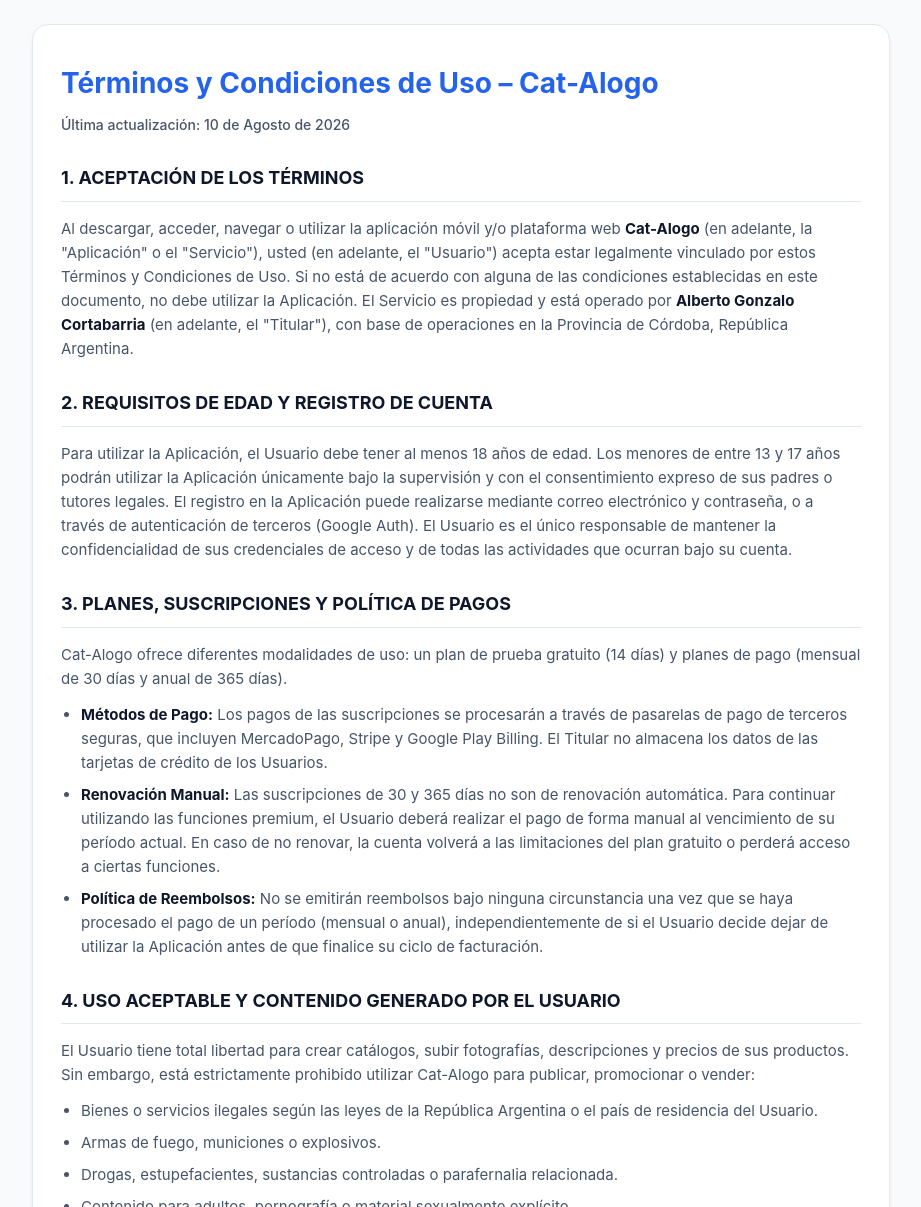
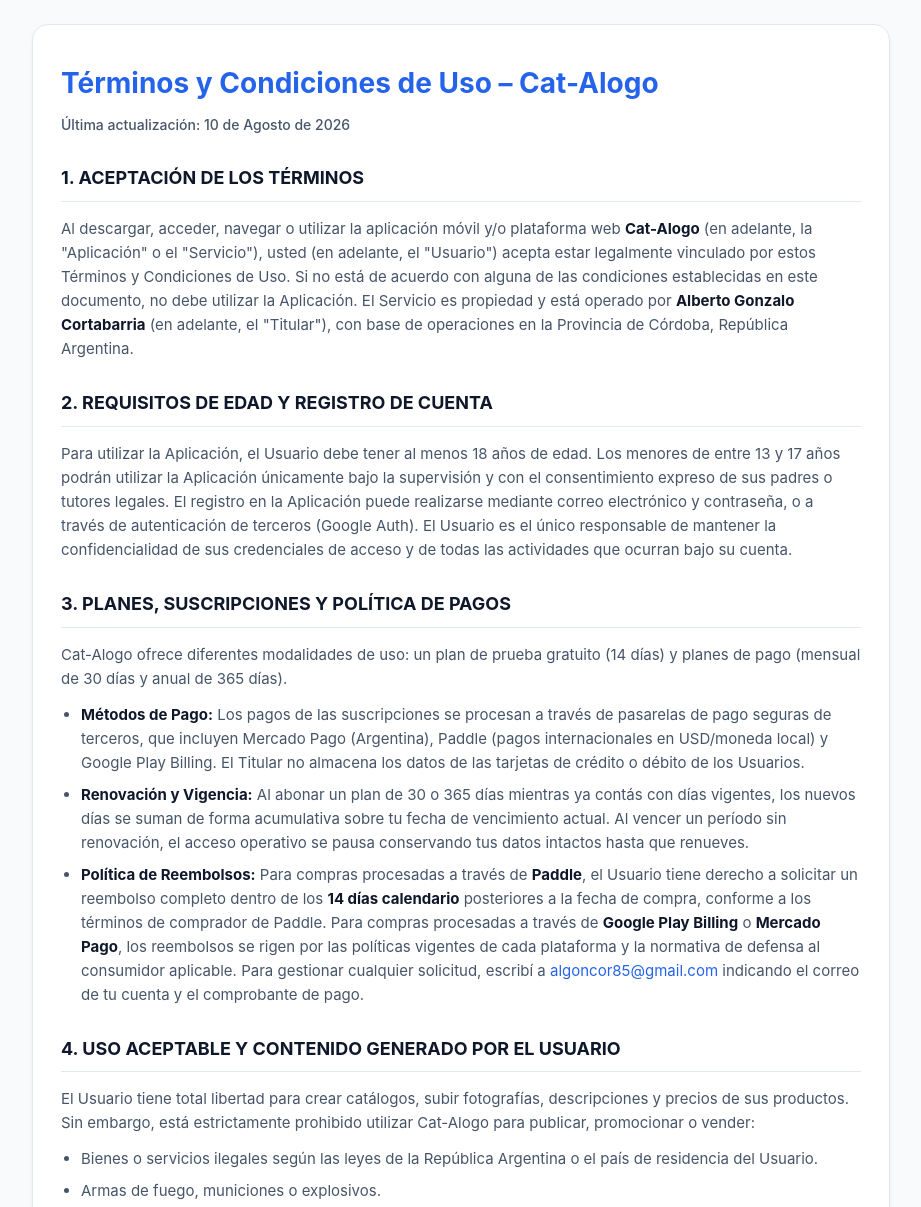
Before and after one commit to pipocor17/cat-alogo-legal-, a plain HTML site: page terminos.html in a window 1280 px wide. Shown: the top 1207 px of the page, without its empty margins (179-1100 px from the left). Drawn offline with Linux system fonts and the light colour scheme.

Commit message:
Update payment methods and refund policy in terminos.html

```diff
--- a/terminos.html
+++ b/terminos.html
@@ -119,9 +119,9 @@
         Cat-Alogo ofrece diferentes modalidades de uso: un plan de prueba gratuito (14 días) y planes de pago (mensual de 30 días y anual de 365 días).
     </p>
     <ul>
-        <li><strong>Métodos de Pago:</strong> Los pagos de las suscripciones se procesarán a través de pasarelas de pago de terceros seguras, que incluyen MercadoPago, Stripe y Google Play Billing. El Titular no almacena los datos de las tarjetas de crédito de los Usuarios.</li>
-        <li><strong>Renovación Manual:</strong> Las suscripciones de 30 y 365 días no son de renovación automática. Para continuar utilizando las funciones premium, el Usuario deberá realizar el pago de forma manual al vencimiento de su período actual. En caso de no renovar, la cuenta volverá a las limitaciones del plan gratuito o perderá acceso a ciertas funciones.</li>
-        <li><strong>Política de Reembolsos:</strong> No se emitirán reembolsos bajo ninguna circunstancia una vez que se haya procesado el pago de un período (mensual o anual), independientemente de si el Usuario decide dejar de utilizar la Aplicación antes de que finalice su ciclo de facturación.</li>
+        <li><strong>Métodos de Pago:</strong> Los pagos de las suscripciones se procesan a través de pasarelas de pago seguras de terceros, que incluyen Mercado Pago (Argentina), Paddle (pagos internacionales en USD/moneda local) y Google Play Billing. El Titular no almacena los datos de las tarjetas de crédito o débito de los Usuarios.</li>
+        <li><strong>Renovación y Vigencia:</strong> Al abonar un plan de 30 o 365 días mientras ya contás con días vigentes, los nuevos días se suman de forma acumulativa sobre tu fecha de vencimiento actual. Al vencer un período sin renovación, el acceso operativo se pausa conservando tus datos intactos hasta que renueves.</li>
+        <li id="reembolsos"><strong>Política de Reembolsos:</strong> Para compras procesadas a través de <strong>Paddle</strong>, el Usuario tiene derecho a solicitar un reembolso completo dentro de los <strong>14 días calendario</strong> posteriores a la fecha de compra, conforme a los términos de comprador de Paddle. Para compras procesadas a través de <strong>Google Play Billing</strong> o <strong>Mercado Pago</strong>, los reembolsos se rigen por las políticas vigentes de cada plataforma y la normativa de defensa al consumidor aplicable. Para gestionar cualquier solicitud, escribí a <a href="mailto:algoncor85@gmail.com">algoncor85@gmail.com</a> indicando el correo de tu cuenta y el comprobante de pago.</li>
     </ul>
 
     <h2>4. USO ACEPTABLE Y CONTENIDO GENERADO POR EL USUARIO</h2>
```
